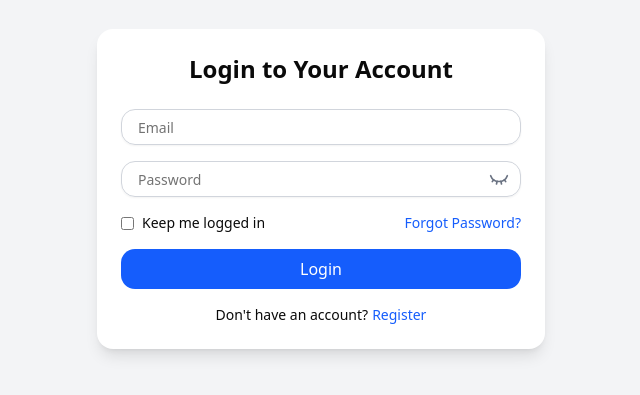
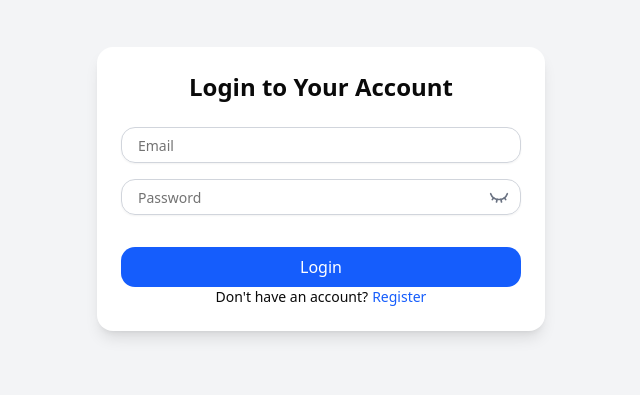
Before and after one commit to chinmareno/lango, a Next.js app: page /auth/login in a window 1280 px wide. Shown: the part 211-606 px from the top of the page, without its empty margins (319-959 px from the left). Built offline with nearby package versions, Linux system fonts and the light colour scheme.

Commit message:
refactor(auth): remove forgot password and remember me from ui

```diff
--- a/src/components/pages/auth/LoginPage.tsx
+++ b/src/components/pages/auth/LoginPage.tsx
@@ -6,6 +6,7 @@ import { EyeToggleButton } from "@/components/common/EyeToggleButton";
 import { Input } from "@/components/ui/input";
 import { loginSchema } from "@/lib/zod";
 import { zodResolver } from "@hookform/resolvers/zod";
+import { signIn, useSession } from "next-auth/react";
 import Link from "next/link";
 import React, { useState } from "react";
 import { useForm } from "react-hook-form";
@@ -67,22 +68,14 @@ const LoginPage = () => {
             errorMessage={errors.password?.message}
             className="ml-2 -mt-2 text-sm"
           />
-
-          <div className="flex items-center justify-between">
-            <label className="flex items-center text-sm">
-              <input type="checkbox" className="mr-2" />
-              Keep me logged in
-            </label>
-            <Link href="" className="text-sm text-blue-600 hover:underline">
-              Forgot Password?
-            </Link>
-          </div>
+          <div className="flex items-center justify-between"></div>
           <button
             type="submit"
             className="bg-blue-600 text-white py-2 rounded-xl hover:bg-blue-700 transition"
           >
             Login
           </button>
+        </form>
         <p className="text-sm text-center">
           Don't have an account?
           <Link
@@ -92,7 +85,6 @@ const LoginPage = () => {
             Register
           </Link>
         </p>
-        </form>
       </div>
     </div>
   );
--- a/src/lib/zod.ts
+++ b/src/lib/zod.ts
@@ -3,7 +3,6 @@ import { z } from "zod";
 export const loginSchema = z.object({
   email: z.string().email("Invalid email address"),
   password: z.string().min(6, "Password must be at least 6 characters long"),
-  isKeepMeLoggedIn: z.boolean(),
 });
 
 export const registerSchema = z
```
Lines whose indentation alone changed are shown as unchanged.
